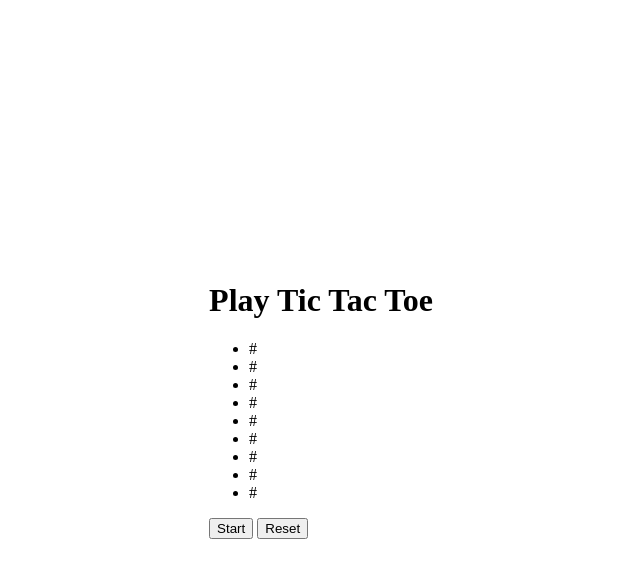
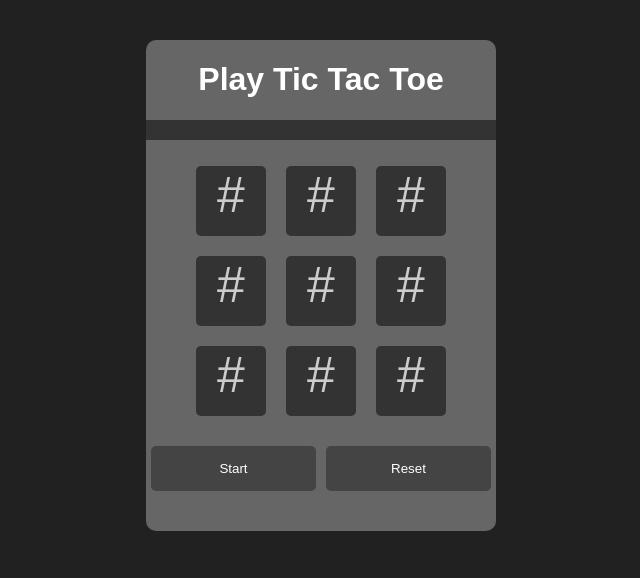
Before and after one commit to Prateek0305/Solacity, a plain HTML site: page templates/games/block games/index.html in a window 1280 px wide. Shown: the whole page, without its empty margins (319-959 px from the left). Drawn offline with nearby package versions, Linux system fonts and the light colour scheme.

Commit message:
Update style.css

```diff
--- a/templates/games/block games/style.css
+++ b/templates/games/block games/style.css
@@ -1,13 +1,74 @@
 body {
-    margin: 0;
-    padding: 0;
-    display: flex;
-    justify-content: center;
-    align-items: center;
-    height: 100vh;
-    background-color: #fff;
+  background: #212121;
+  color: #666;
+  font-family: Arial, sans-serif;
 }
 
-canvas {
-    border: 2px solid #000;
+h1 {
+  text-align: center;
+  color: #fff;
 }
+
+.clearfix {
+  clear: both;
+}
+
+#box {
+  width: 350px;
+  overflow: auto;
+  margin: 40px auto;
+  background: #666;
+  padding-bottom: 40px;
+  border-radius: 10px;
+  text-align: center; /* Center the buttons */
+}
+
+#message {
+  background: #333;
+  color: #fff;
+  padding: 10px;
+}
+
+#gameBoard li {
+  float: left;
+  margin: 10px;
+  height: 70px;
+  width: 70px;
+  font-size: 50px;
+  background: #333;
+  color: #ccc;
+  list-style: none;
+  text-align: center;
+  border-radius: 5px;
+}
+
+#gameBoard li:hover, #reset:hover, #start:hover {
+  cursor: pointer;
+  background: #000;
+}
+
+#reset, #start {
+  border: 0;
+  background: #444;
+  color: #fff;
+  width: calc(50% - 10px); /* Set the width to half of the container width minus margin */
+  padding: 15px;
+  border-radius: 5px;
+  cursor: pointer;
+  margin: 0 5px; /* Add some margin between the buttons */
+  display: inline-block; /* Display the buttons inline */
+}
+
+.o {
+  color: green !important;
+}
+
+.x {
+  color: red !important;
+}
+
+footer {
+  display: flex;
+  justify-content:space-evenly;
+  padding-top: 20px;
+}
```
